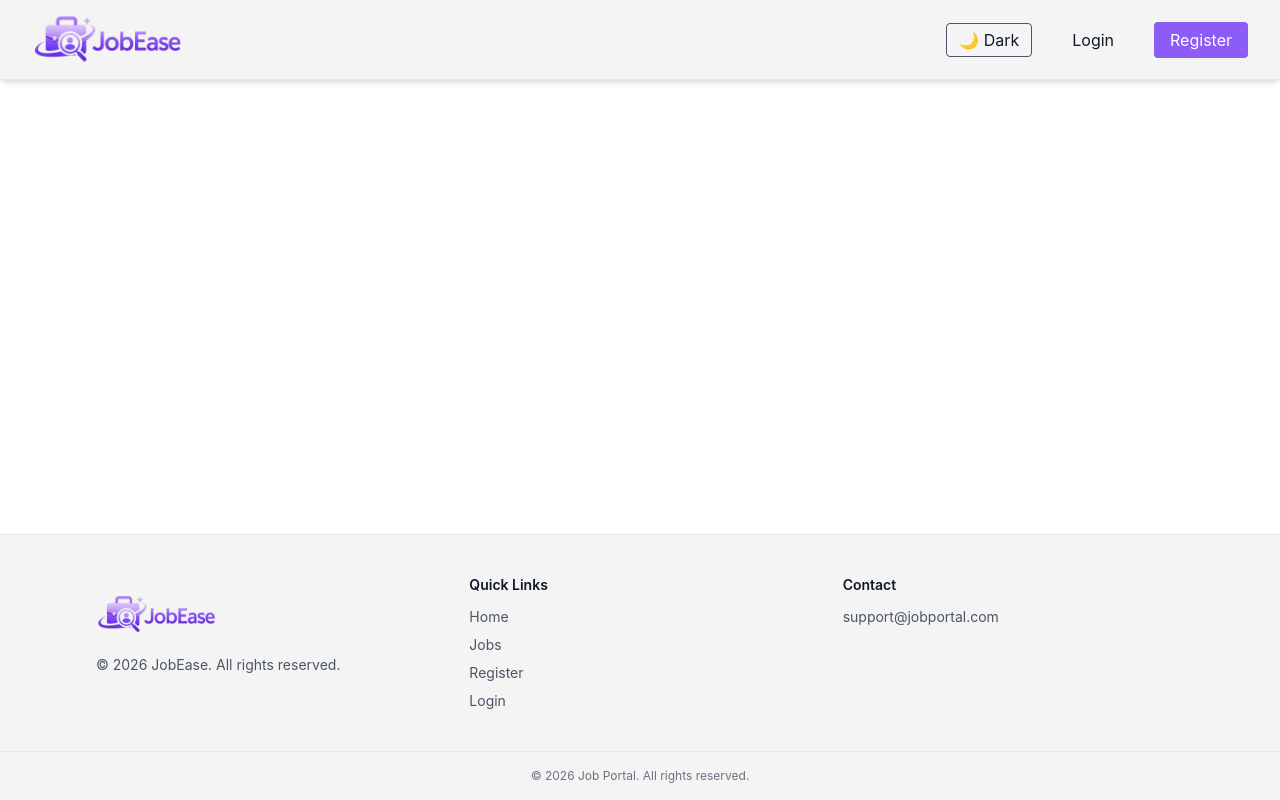
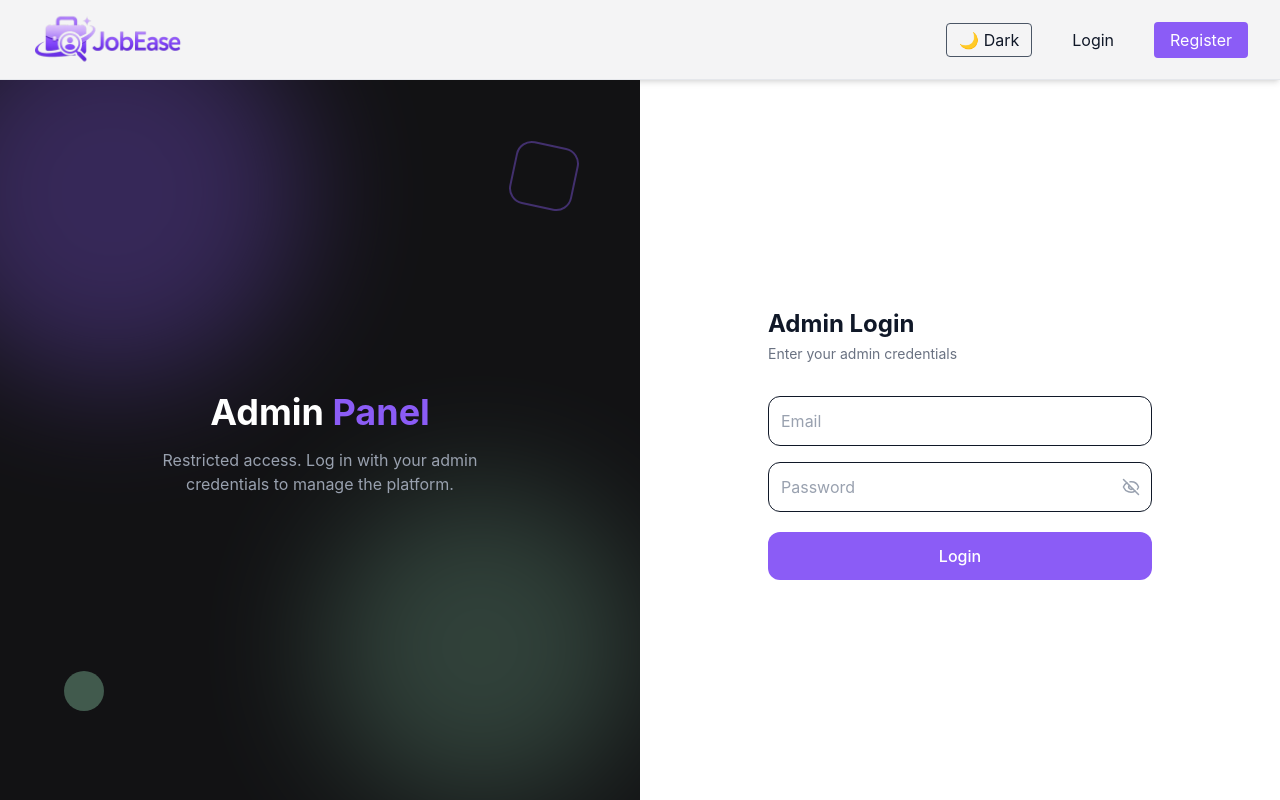
Before and after one commit to esharajpoot156-max/Job-Portal, a React (Vite) app in the folder frontend/: page /admin-login in a window 1280 px wide. Shown: the top 800 px of the page. Built offline with nearby package versions, Linux system fonts and the light colour scheme.

Commit message:
add admin page

```diff
--- a/frontend/src/App.jsx
+++ b/frontend/src/App.jsx
@@ -4,6 +4,7 @@ import Navbar from "./components/Navbar";
 import SplashScreen from "./components/SplashScreen";
 import Login from "./pages/Login";
 import Register from "./pages/Register";
+import AdminLogin from "./pages/AdminLogin";
 import Home from "./pages/Home";
 import Jobs from "./pages/Jobs";
 import JobDetails from "./pages/JobDetails";
@@ -33,6 +34,7 @@ function App() {
         <Route path="/" element={<Home />} />
         <Route path="/login" element={<Login />} />
         <Route path="/register" element={<Register />} />
+        <Route path="/admin-login" element={<AdminLogin />} />
         <Route path="/jobs" element={<Jobs />} />
         <Route path="/jobs/:id" element={<JobDetails />} />
         <Route path="/admin/jobs" element={<AdminJobs />} />
--- /dev/null
+++ b/frontend/src/pages/AdminLogin.jsx
@@ -0,0 +1,99 @@
+import { useState } from "react";
+import { useNavigate, Link } from "react-router-dom";
+import { useDispatch } from "react-redux";
+import { Eye, EyeOff } from "lucide-react";
+import axiosInstance from "../utils/axiosInstance";
+import { setUser } from "../redux/authSlice";
+
+const AdminLogin = () => {
+    const [input, setInput] = useState({
+        email: "",
+        password: ""
+    });
+    const [loading, setLoading] = useState(false);
+    const [showPassword, setShowPassword] = useState(false);
+    const navigate = useNavigate();
+    const dispatch = useDispatch();
+
+    const changeHandler = (e) => {
+        setInput({ ...input, [e.target.name]: e.target.value });
+    };
+
+    const submitHandler = async (e) => {
+        e.preventDefault();
+        try {
+            setLoading(true);
+            const res = await axiosInstance.post("/user/login", { ...input, role: "admin" });
+            if (res.data.success) {
+                dispatch(setUser(res.data.user));
+                navigate("/admin/pending-jobs");
+            }
+        } catch (error) {
+            alert(error.response?.data?.message || "Something went wrong");
+        } finally {
+            setLoading(false);
+        }
+    };
+
+    return (
+        <div className="min-h-[calc(100vh-73px)] flex">
+            {/* Decorative panel */}
+            <div className="hidden md:flex w-1/2 bg-[#121214] relative overflow-hidden items-center justify-center">
+                <div className="absolute -top-20 -left-20 w-96 h-96 bg-[#8B5CF6] rounded-full opacity-30 blur-3xl"></div>
+                <div className="absolute bottom-0 right-0 w-80 h-80 bg-[#ACFFD2] rounded-full opacity-20 blur-3xl"></div>
+
+                <div className="relative z-10 text-center px-10">
+                    <h2 className="text-4xl font-bold text-white mb-4">
+                        Admin <span className="text-[#8B5CF6]">Panel</span>
+                    </h2>
+                    <p className="text-gray-400 max-w-xs mx-auto">
+                        Restricted access. Log in with your admin credentials to manage the platform.
+                    </p>
+                </div>
+
+                <div className="absolute top-16 right-16 w-16 h-16 border-2 border-[#8B5CF6]/40 rounded-2xl rotate-12"></div>
+                <div className="absolute bottom-24 left-16 w-10 h-10 bg-[#ACFFD2]/30 rounded-full"></div>
+            </div>
+
+            {/* Form panel */}
+            <div className="w-full md:w-1/2 flex items-center justify-center bg-white dark:bg-[#121214] px-6 sm:px-8 py-12 sm:py-16">
+                <form onSubmit={submitHandler} className="w-full max-w-sm">
+                    <h1 className="text-2xl font-bold mb-1 dark:text-white">Admin Login</h1>
+                    <p className="text-sm text-gray-500 dark:text-gray-400 mb-8">Enter your admin credentials</p>
+
+                    <input
+                        type="email" name="email"
+                        placeholder="Email"
+                        value={input.email} onChange={changeHandler}
+                        className="w-full border p-3 rounded-xl mb-4 dark:bg-[#1a1a1d] dark:border-gray-700 dark:text-white placeholder-gray-400 dark:placeholder-gray-400 focus:outline-none focus:ring-2 focus:ring-[#8B5CF6] transition-colors"
+                    />
+
+                    <div className="relative mb-5">
+                        <input
+                            type={showPassword ? "text" : "password"} name="password"
+                            placeholder="Password"
+                            value={input.password} onChange={changeHandler}
+                            className="w-full border p-3 pr-11 rounded-xl dark:bg-[#1a1a1d] dark:border-gray-700 dark:text-white placeholder-gray-400 dark:placeholder-gray-400 focus:outline-none focus:ring-2 focus:ring-[#8B5CF6]"
+                        />
+                        <button
+                            type="button" tabIndex={-1}
+                            onClick={() => setShowPassword((prev) => !prev)}
+                            className="absolute right-3 top-1/2 -translate-y-1/2 text-gray-400 hover:text-[#8B5CF6]"
+                        >
+                            {showPassword ? <Eye size={18} /> : <EyeOff size={18} />}
+                        </button>
+                    </div>
+
+                    <button
+                        type="submit" disabled={loading}
+                        className="w-full bg-[#8B5CF6] text-white py-3 rounded-xl font-medium hover:opacity-90 transition-opacity disabled:opacity-50"
+                    >
+                        {loading ? "Please wait..." : "Login"}
+                    </button>
+                </form>
+            </div>
+        </div>
+    );
+};
+
+export default AdminLogin;
```
Also changed, not shown: 1 other file (tests, documents, lock files or other folders).
